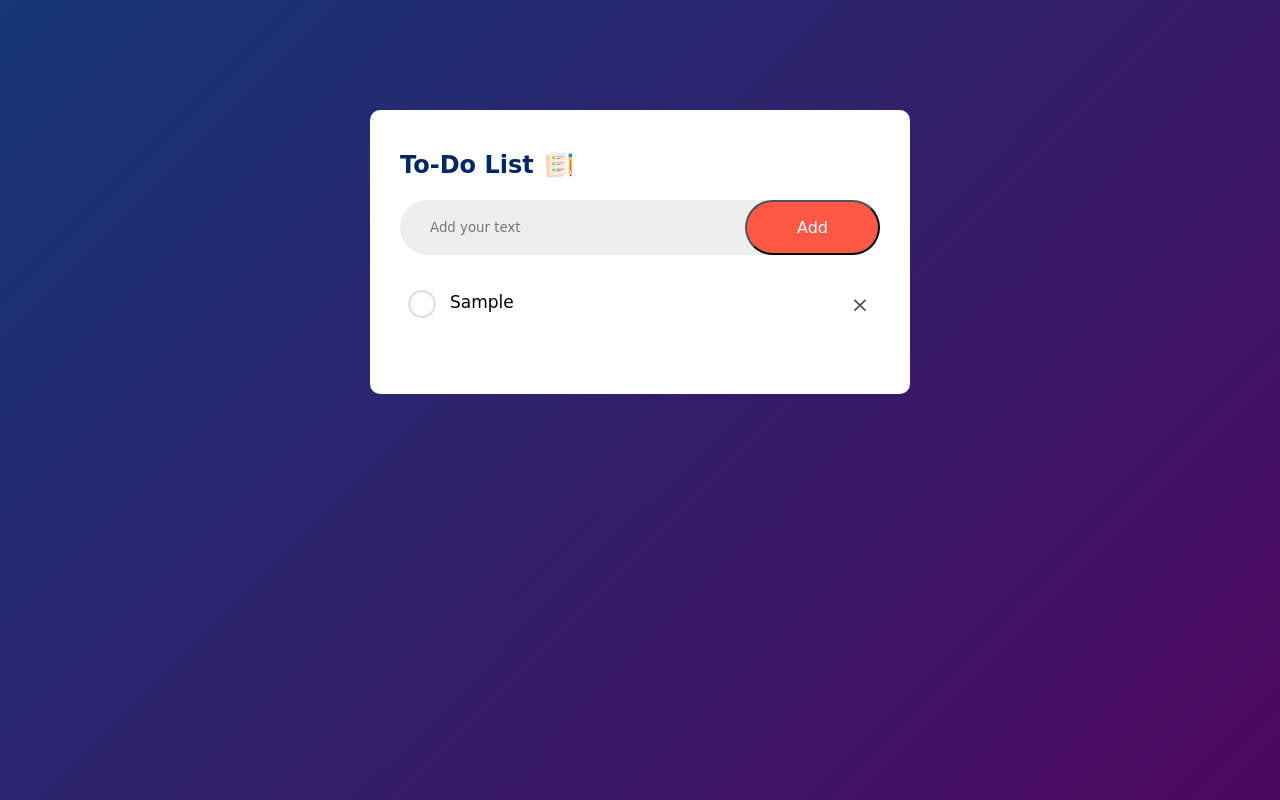
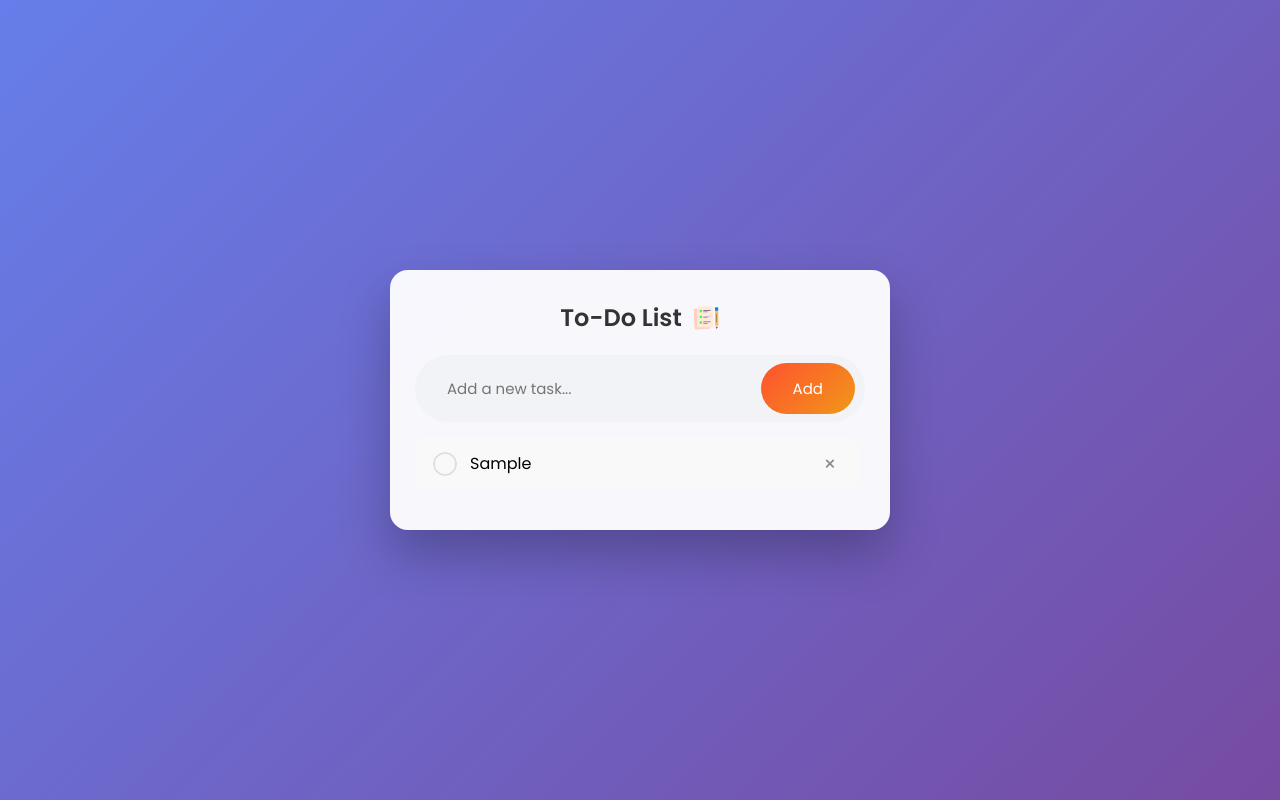
Before and after one commit to vinay-kumar-arya/to-do-app, a plain HTML site: page index.html in a window 1280 px wide. Both pictures are taken after typing "Sample" into the empty fields and a click on the button "Add". Drawn offline with Linux system fonts and the light colour scheme.

Commit message:
updated ui

```diff
--- /dev/null
+++ b/css/style.css
@@ -0,0 +1,161 @@
+* {
+  margin: 0;
+  padding: 0;
+  box-sizing: border-box;
+  font-family: "Poppins", sans-serif;
+}
+
+/* Prevent full page scrolling */
+body {
+  overflow: hidden;
+}
+
+.container {
+  min-height: 100vh;
+  background: linear-gradient(135deg, #667eea, #764ba2);
+  display: flex;
+  align-items: center;
+  justify-content: center;
+  padding: 15px;
+}
+
+.todo-app {
+  width: 100%;
+  max-width: 500px;
+  max-height: 75vh;
+  background: rgba(255, 255, 255, 0.95);
+  padding: 30px 25px 30px;
+  border-radius: 18px;
+  box-shadow: 0 25px 50px rgba(0, 0, 0, 0.25);
+  display: flex;
+  flex-direction: column;
+}
+
+.todo-app h2 {
+  display: flex;
+  align-items: center;
+  justify-content: center;
+  gap: 10px;
+  color: #333;
+  margin-bottom: 20px;
+}
+
+.todo-app h2 img {
+  width: 28px;
+}
+
+.row {
+  display: flex;
+  align-items: center;
+  background: #f1f3f6;
+  border-radius: 40px;
+  padding: 8px 10px 8px 20px;
+  margin-bottom: 15px;
+}
+
+input {
+  flex: 1;
+  border: none;
+  outline: none;
+  background: transparent;
+  padding: 12px;
+  font-size: 15px;
+}
+
+button {
+  border: none;
+  padding: 14px 32px;
+  background: linear-gradient(135deg, #ff512f, #f09819);
+  color: white;
+  font-size: 15px;
+  border-radius: 30px;
+  cursor: pointer;
+  transition: transform 0.2s ease, box-shadow 0.2s ease;
+}
+
+button:hover {
+  transform: translateY(-2px);
+  box-shadow: 0 8px 20px rgba(255, 81, 47, 0.4);
+}
+
+/* Task list scrolls */
+#list-container {
+  flex: 1;
+  overflow-y: auto;
+  padding-right: 6px;
+}
+
+/* Scrollbar */
+#list-container::-webkit-scrollbar {
+  width: 6px;
+}
+
+#list-container::-webkit-scrollbar-thumb {
+  background: linear-gradient(180deg, #ff512f, #f09819);
+  border-radius: 10px;
+}
+
+/* Task item */
+ul li {
+  list-style: none;
+  font-size: 16px;
+  padding: 14px 8px 14px 55px;
+  margin-bottom: 10px;
+  background: #f9f9f9;
+  border-radius: 12px;
+  cursor: pointer;
+  position: relative;
+  transition: background 0.3s ease, transform 0.2s ease;
+}
+
+ul li:hover {
+  background: #f0f0f0;
+  transform: scale(1.01);
+}
+
+/* Unchecked icon */
+ul li::before {
+  content: "";
+  position: absolute;
+  height: 24px;
+  width: 24px;
+  border-radius: 50%;
+  background-image: url("../img/unchecked.png");
+  background-size: cover;
+  background-position: center;
+  top: 50%;
+  left: 18px;
+  transform: translateY(-50%);
+}
+
+/* Checked state */
+ul li.checked {
+  color: #888;
+  text-decoration: line-through;
+  background: #e9e9e9;
+}
+
+ul li.checked::before {
+  background-image: url("../img/checked.png");
+}
+
+/* Delete button */
+ul li span {
+  position: absolute;
+  right: 12px;
+  top: 50%;
+  transform: translateY(-50%);
+  width: 34px;
+  height: 34px;
+  font-size: 20px;
+  color: #888;
+  line-height: 34px;
+  text-align: center;
+  border-radius: 50%;
+  transition: background 0.3s ease, color 0.3s ease;
+}
+
+ul li span:hover {
+  background: #ffeded;
+  color: #ff4d4d;
+}
--- a/index.html
+++ b/index.html
@@ -1,27 +1,33 @@
 <!DOCTYPE html>
 <html lang="en">
   <head>
-    <meta charset="UTF-8">
-    <meta name="viewport" content="width=device-width, initial-scale=1.0">
-    <link rel="stylesheet" href="style.css">
+    <meta charset="UTF-8" />
+    <meta name="viewport" content="width=device-width, initial-scale=1.0" />
     <title>To-Do List</title>
+    <link rel="stylesheet" href="css/style.css" />
+    <link
+      href="https://fonts.googleapis.com/css2?family=Poppins:wght@400;600&display=swap"
+      rel="stylesheet"
+    />
   </head>
+
   <body>
     <div class="container">
       <div class="todo-app">
-            <h2>To-Do List<img src="icon.png" alt="logo.png" >
+        <h2>
+          To-Do List
+          <img src="img/icon.png" alt="logo" />
         </h2>
+
         <div class="row">
-                <input type="text" id="input-box" placeholder="Add your text">
+          <input type="text" id="input-box" placeholder="Add a new task..." />
           <button onclick="addTask()">Add</button>
         </div>
-            <ul id="list-container">
-                <li class="checked">task 1</li>
-                <li>task 2</li>
-                <li>task 3</li>
-            </ul>
+
+        <ul id="list-container"></ul>
       </div>
     </div>
-    <script src="script.js"></script>
+
+    <script src="js/script.js"></script>
   </body>
 </html>
--- /dev/null
+++ b/js/script.js
@@ -0,0 +1,40 @@
+let inputBox = document.getElementById("input-box");
+let listContainer = document.getElementById("list-container");
+
+function addTask() {
+  if (inputBox.value.trim() === "") {
+    alert("Task box is empty!");
+    return;
+  }
+
+  let li = document.createElement("li");
+  li.innerHTML = inputBox.value;
+  listContainer.appendChild(li);
+
+  let span = document.createElement("span");
+  span.innerHTML = "\u00d7";
+  li.appendChild(span);
+
+  inputBox.value = "";
+  saveData();
+}
+
+listContainer.addEventListener("click", function (e) {
+  if (e.target.tagName === "LI") {
+    e.target.classList.toggle("checked");
+    saveData();
+  } else if (e.target.tagName === "SPAN") {
+    e.target.parentElement.remove();
+    saveData();
+  }
+});
+
+function saveData() {
+  localStorage.setItem("data", listContainer.innerHTML);
+}
+
+function showTask() {
+  listContainer.innerHTML = localStorage.getItem("data") || "";
+}
+
+showTask();
```
Also changed, not shown: img/checked.png (added), img/icon.png (added), img/unchecked.png (added). Lines whose indentation alone changed are shown as unchanged.
